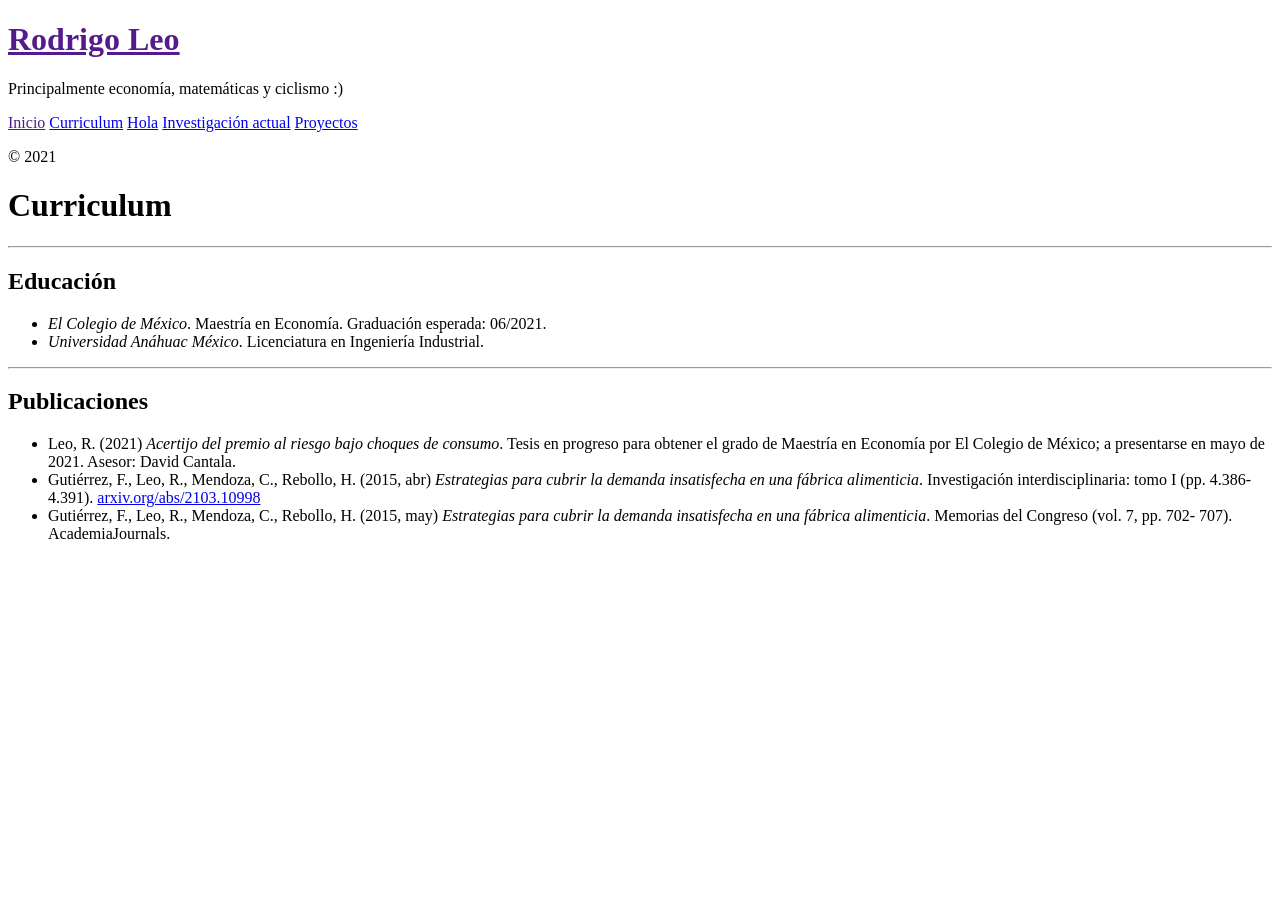
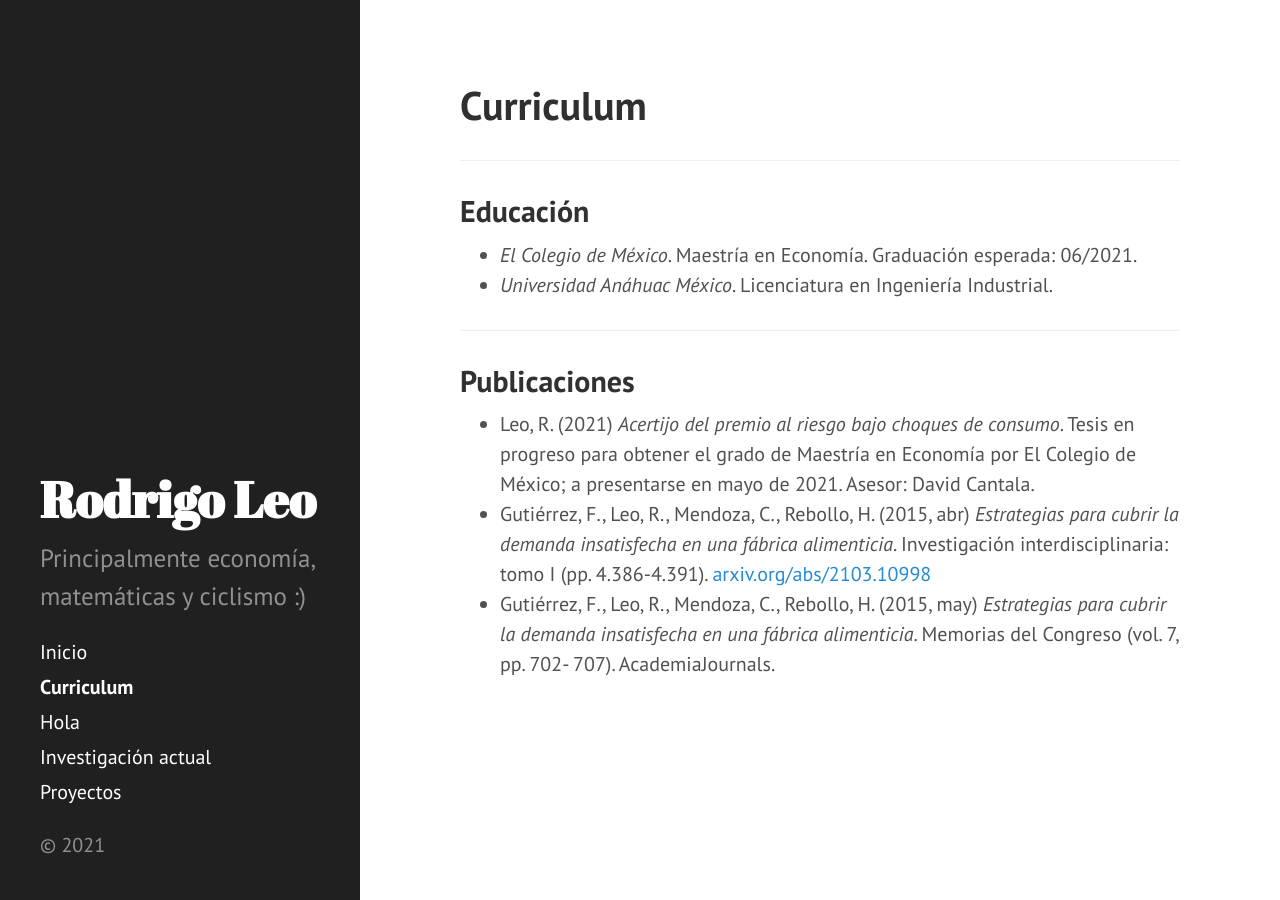
Before and after one commit to r-leo/r-leo.github.io, a Jekyll site: the page built from curriculum.md, in a window 1280 px wide. Built offline with Jekyll 4.4.1, drawn with Linux system fonts in a browser that asks for light colours.

Commit message:
General update

```diff
--- a/_config.yml
+++ b/_config.yml
@@ -1,8 +1,8 @@
 destination: docs
 
-# Dependencies
-markdown:         kramdown
-highlighter:      rouge
+kramdown:
+  math_engine: mathjax
+  syntax_highlighter: rouge
 
 # Permalinks
 permalink:        pretty
--- a/_includes/head.html
+++ b/_includes/head.html
@@ -15,9 +15,9 @@
   </title>
 
   <!-- CSS -->
-  <link rel="stylesheet" href="{{ site.baseurl }}public/css/poole.css">
-  <link rel="stylesheet" href="{{ site.baseurl }}public/css/syntax.css">
-  <link rel="stylesheet" href="{{ site.baseurl }}public/css/hyde.css">
+  <link rel="stylesheet" href="/{{ site.baseurl }}public/css/poole.css">
+  <link rel="stylesheet" href="/{{ site.baseurl }}public/css/syntax.css">
+  <link rel="stylesheet" href="/{{ site.baseurl }}public/css/hyde.css">
   <link rel="stylesheet" href="http://fonts.googleapis.com/css?family=PT+Sans:400,400italic,700|Abril+Fatface">
 
   <!-- Icons -->
@@ -27,7 +27,7 @@
   <!-- RSS -->
   <link rel="alternate" type="application/rss+xml" title="RSS" href="/atom.xml">
 
-  <script src="https://polyfill.io/v3/polyfill.min.js?features=es6"></script>
-  <script id="MathJax-script" async src="https://cdn.jsdelivr.net/npm/mathjax@3/es5/tex-mml-chtml.js"></script>
+  <!--<script src="https://polyfill.io/v3/polyfill.min.js?features=es6"></script>
+  <script id="MathJax-script" async src="https://cdn.jsdelivr.net/npm/mathjax@3/es5/tex-mml-chtml.js"></script>-->
 
 </head>
```
Also changed, not shown: 16 other files.
